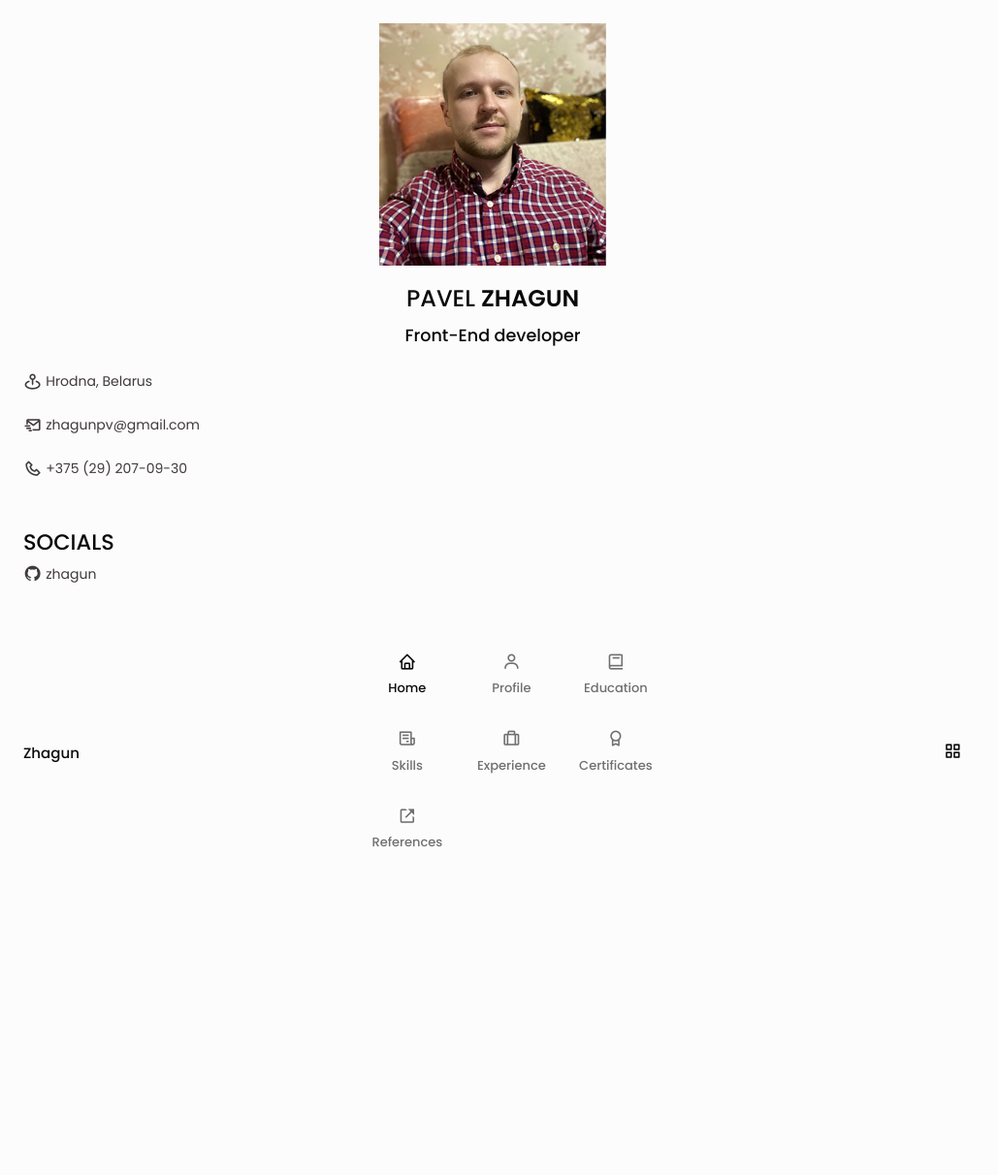
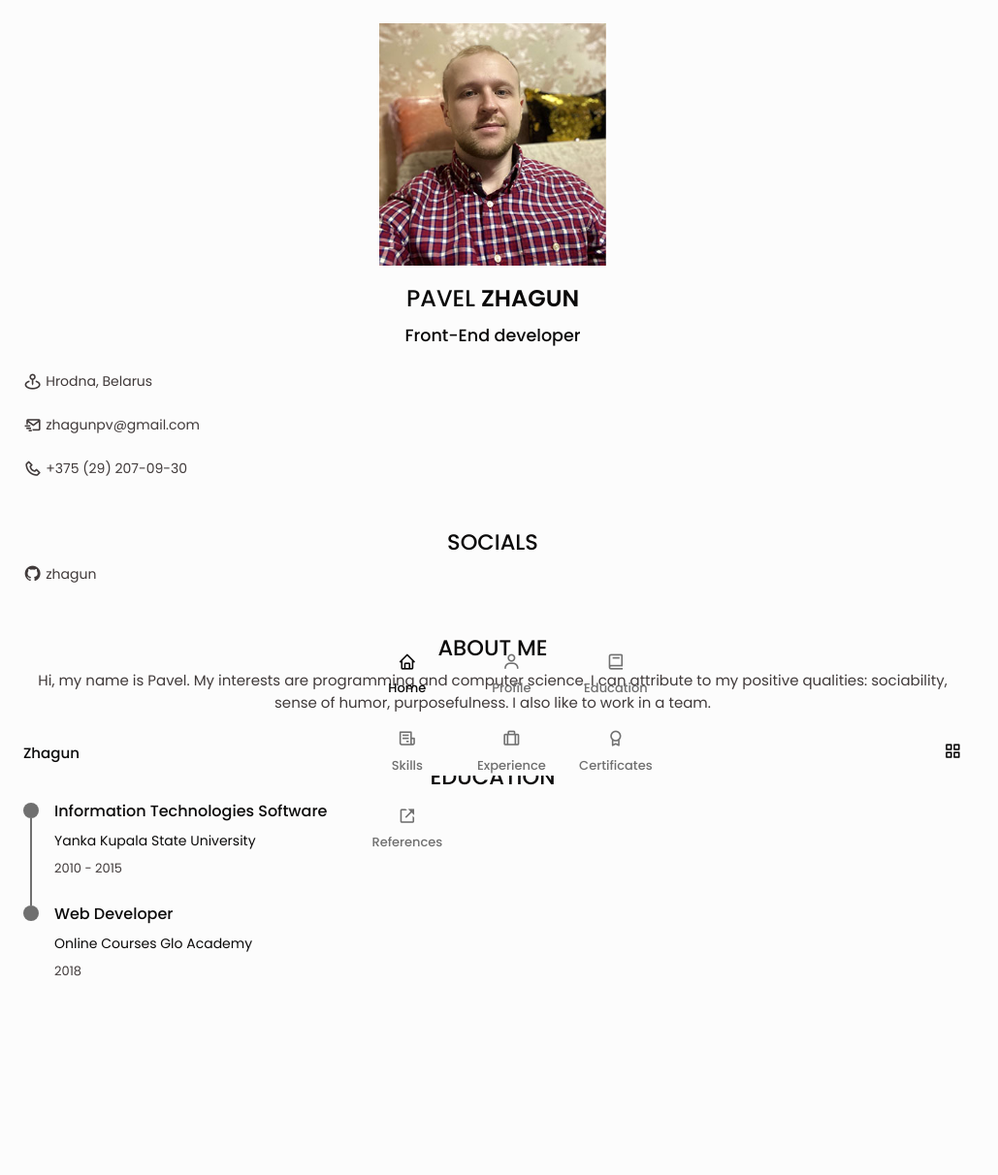
Before and after one commit to zhagun/rsschool-cv, a plain HTML site: page index.html in a window 1280 px wide. Shown: the top 1212 px of the page at 97% size, without its empty margins (0-1029 px from the left). Before the commit the page ends 1059 px from the top, so only its background shows below. Drawn offline with nearby package versions, Linux system fonts and the light colour scheme.

Commit message:
feat: add block with education

```diff
--- a/asstes/css/styles.css
+++ b/asstes/css/styles.css
@@ -259,6 +259,7 @@ img{
 }
 .section__title{
   margin-bottom: 0.35rem;
+  text-align: center;
 }
 
 .social__link{
@@ -276,3 +277,51 @@ img{
   font-size: 1.2rem;
   margin-right: 0.25rem;
 }
+
+.profile__description{
+  text-align: center;
+}
+
+
+.education__content{
+  display: flex;
+}
+
+.education__time{
+  padding-right: 1rem;
+}
+
+.education__rounder{
+  position: relative;
+  display: block;
+  width: 16px;
+  height: 16px;
+  background-color: var(--text-color-light);
+  border-radius: 50%;
+  margin-top: 0.25rem;
+}
+
+.education__line{
+  display: block;
+  width: 2px;
+  height: 110%;
+  background-color: var(--text-color-light);
+  transform: translate(7px, 0);
+}
+
+.education__data{
+  gap: 0.5rem;
+}
+
+.education__title{
+  font-size: var(--h3-font-size);
+}
+
+.education__studies{
+  font-size: var(--small-font-size);
+  color: var(--title-color);
+}
+
+.education__year{
+  font-size: var(--smaller-font-size);
+}
--- a/index.html
+++ b/index.html
@@ -102,18 +102,43 @@
                         </div>
                     </section>
 
-                    <!--========== PROFILE ==========-->
                     <section class="profile section" id="profile">
+                        <h2 class="section__title">ABOUT ME</h2>
 
+                        <p class="profile__description">Hi, my name is Pavel. My interests are programming and computer science.
+                             I can attribute to my positive qualities: sociability,
+                             sense of humor, purposefulness. I also like to work in a team.</p>
                     </section>
 
-                    <!--========== EDUCATION ==========-->
                     <section class="education section" id="education">
+                        <h2 class="section__title">EDUCATION</h2>
 
+                        <div class="education__container bd-grid">
+                            <div class="education__content">
+                                <div class="education__time">
+                                    <span class="education__rounder"></span>
+                                    <span class="education__line"></span>
+                                </div>
+                                <div class="education__data bd-grid">
+                                    <h3 class="education__title">Information Technologies Software</h3>
+                                    <span class="education__studies">Yanka Kupala State University</span>
+                                    <span class="education__year">2010 - 2015</span>
+                                </div>
+                            </div>
+                            <div class="education__content">
+                                <div class="education__time">
+                                    <span class="education__rounder"></span>
+
+                                </div>
+                                <div class="education__data bd-grid">
+                                    <h3 class="education__title">Web Developer</h3>
+                                    <span class="education__studies">Online Courses Glo Academy</span>
+                                    <span class="education__year">2018</span>
+                                </div>
+                            </div>
+                        </div>
                     </section>
 
-
-                    <!--========== SKILLS  ==========-->
                     <section class="skills section" id="skills">
 
                     </section>
```
